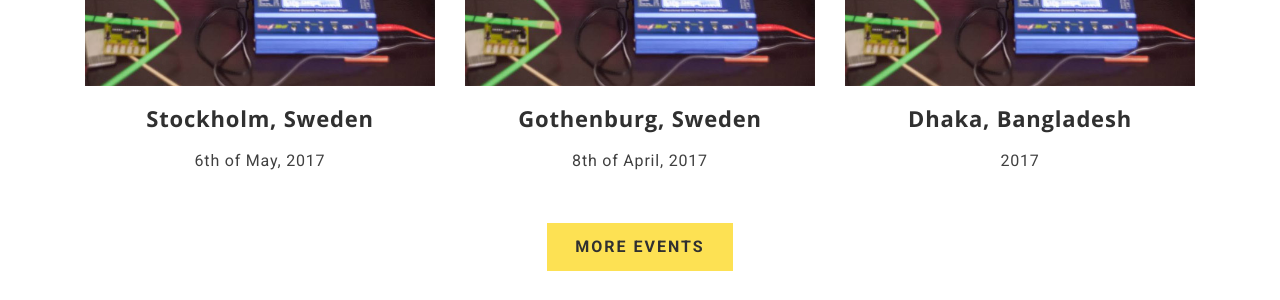
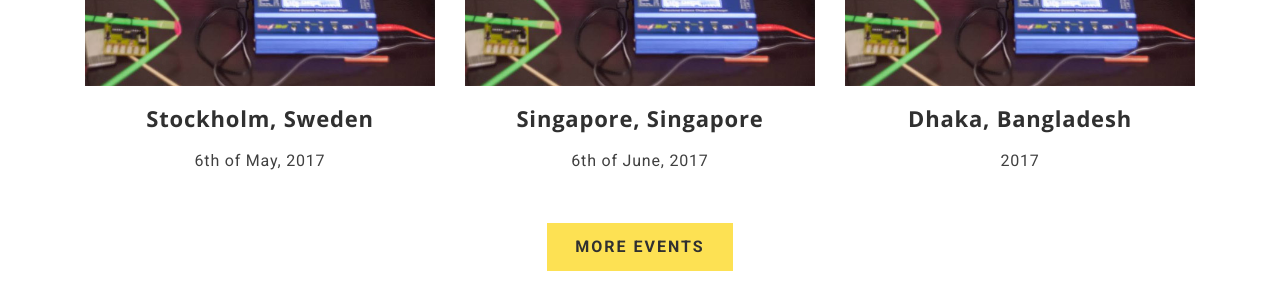
Before and after one commit to KidsHackDay/kidshackday.org, a Jekyll site: the page built from index.html, in a window 1280 px wide and 900 px high, scrolled down 909 px. Shown: the part 157-457 px from the top of the window. Built offline with Jekyll 4.4.1, drawn with Linux system fonts in a browser that asks for light colours.

Commit message:
Update events.yml

```diff
--- a/_data/events.yml
+++ b/_data/events.yml
@@ -2,11 +2,10 @@
   date: 6th of May, 2017
   image: /assets/images/kids1.jpg
   wiki: https://www.eventbrite.com/e/kids-hack-day-stockholm-tickets-33426883709
-- title: Gothenburg, Sweden
-  date: 8th of April, 2017
+- title: Singapore, Singapore
+  date: 6th of June, 2017
   image: /assets/images/kids1.jpg
-  youtubeId: 5HS2aZylnq0
-  wiki: http://google.com
+  wiki: https://www.eventbrite.com/e/kids-hack-day-singapore-tickets-33426930850
 - title: Dhaka, Bangladesh
   date: 2017
   image: /assets/images/kids1.jpg
```
